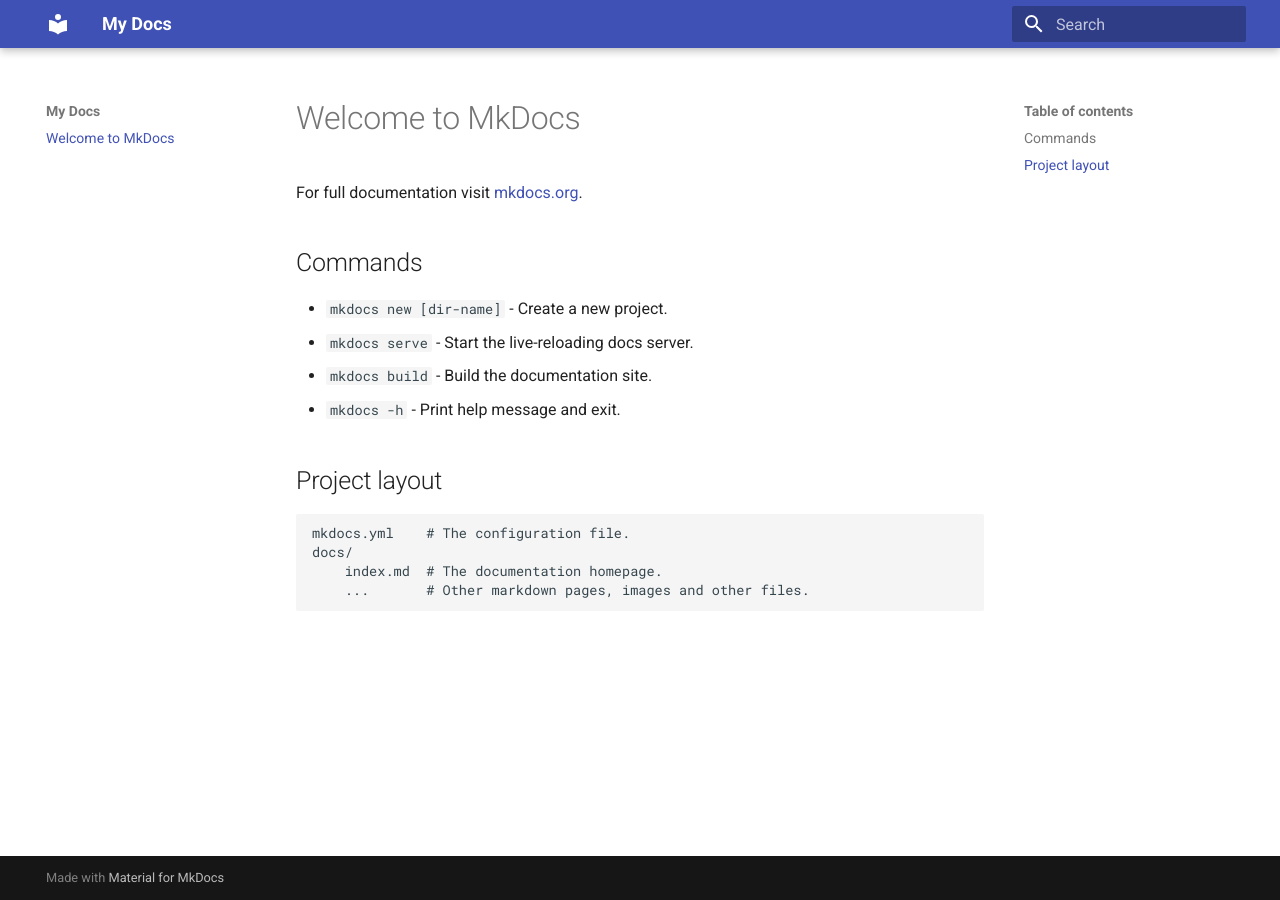
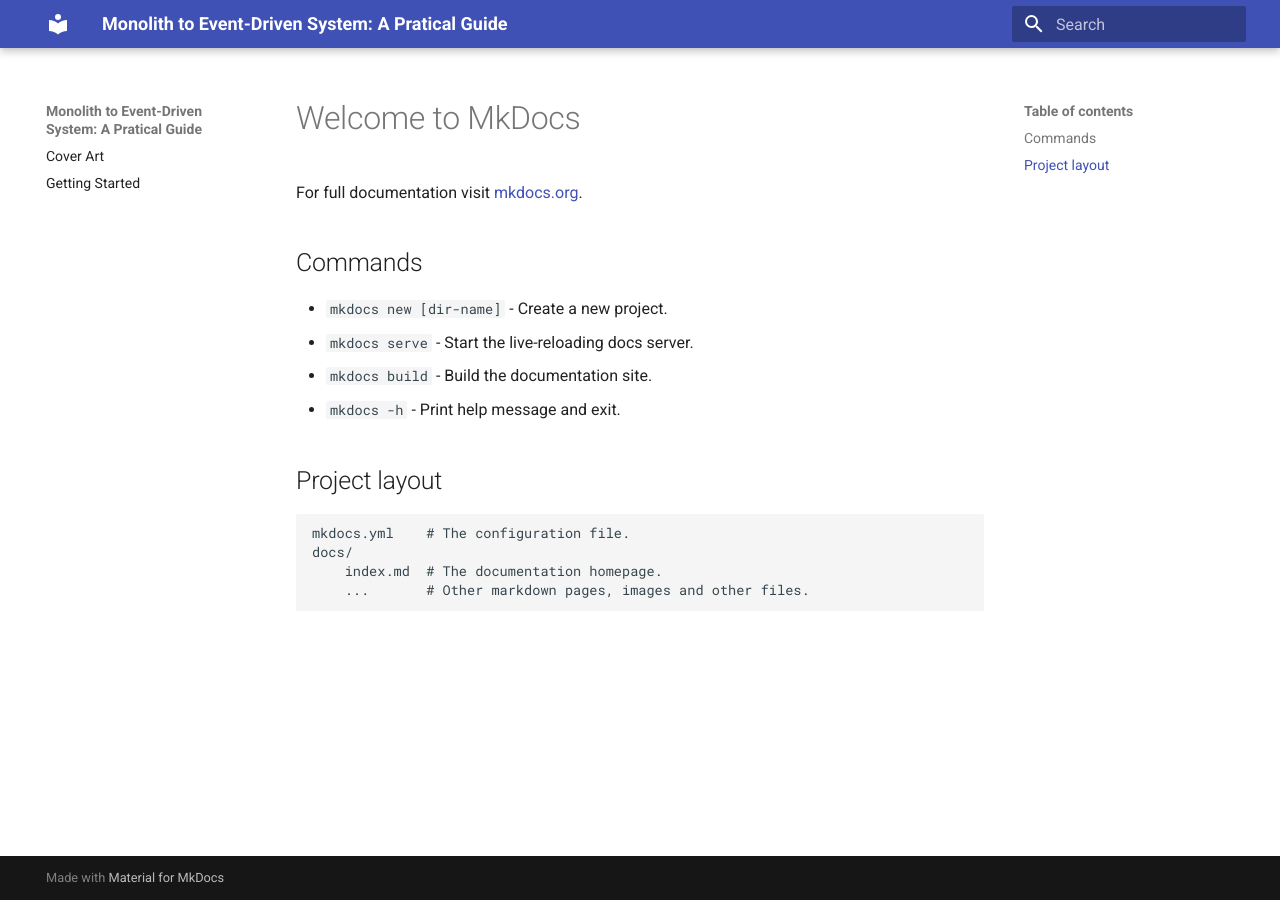
Before and after one commit to richardchou89/monolith-to-event-driven-system, an MkDocs documentation site: the page built from docs/index.md, in a window 1280 px wide. Built offline with MkDocs 1.6.1 and Material for MkDocs 9.7.7, drawn with Linux system fonts in a browser that asks for light colours.

Commit message:
added cover art

```diff
--- a/mkdocs.yml
+++ b/mkdocs.yml
@@ -1,3 +1,7 @@
-site_name: My Docs
+site_name: "Monolith to Event-Driven System: A Pratical Guide"
 theme:
   name: material
+
+nav:
+  - Cover Art: cover_art.md
+  - 'Getting Started': getting_started.md
```
Also changed, not shown: docs/cover_art.md (added, +1 -0 lines), docs/getting_started.md (added, +7 -0 lines), docs/images/Fig1-components.png (added), docs/images/nic-y-c-10756wPwS5A-unsplash.jpg (added).
